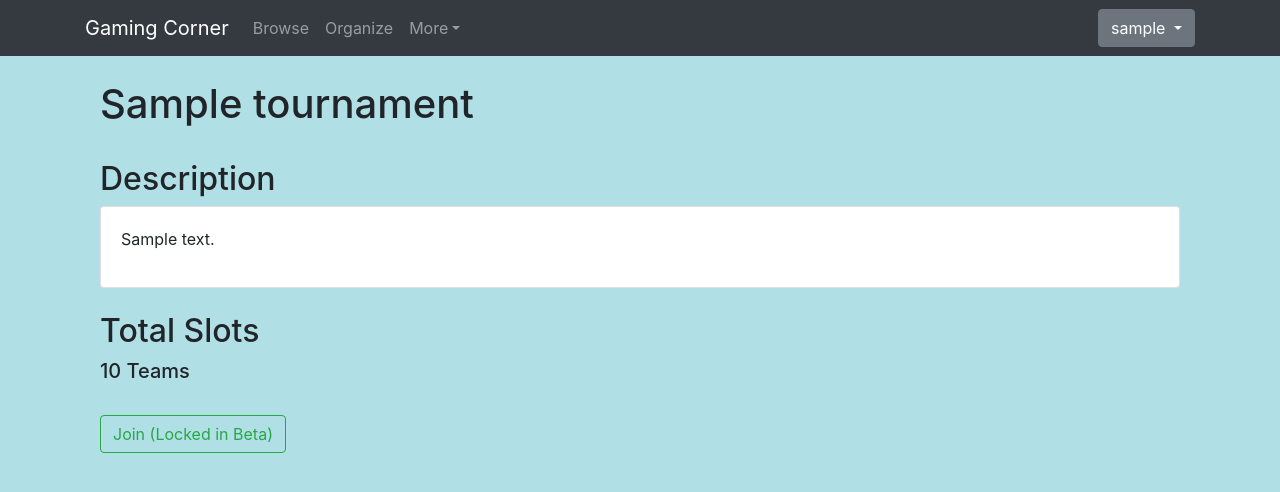
After one commit to ajju10/gaming-corner, a Django app: page /tournament/details/1/ in a window 1280 px wide. The commit adds this page. Shown: the top 492 px of the page. Run offline with Django 3.2, Linux system fonts and the light colour scheme; a user stored in the database is signed in; tables that the repository leaves empty hold one stand-in row (values such as "Sample post"); some libraries are stand-ins or nearby versions.

Commit message:
Added some css

```diff
--- a/esports/models.py
+++ b/esports/models.py
@@ -1,17 +1,17 @@
+from django.conf import settings
 from django.db import models
-from django.conf import settings
 
 User = settings.AUTH_USER_MODEL
 
 
 class Tournament(models.Model):
     name = models.CharField(max_length=30)
-    description = models.CharField(max_length=500)
+    description = models.TextField(max_length=1000)
     discipline = models.CharField(max_length=100)
     is_team = models.BooleanField(default=False)
     size = models.PositiveIntegerField()
     organizer = models.ForeignKey(User, on_delete=models.SET_NULL, null=True, default=1)
-    date_time = models.DateTimeField(auto_now_add=True)
+    date_time = models.DateTimeField(auto_now_add=True, null=True, blank=True)
 
     def __str__(self):
         return self.name
--- /dev/null
+++ b/esports/static/css/myTournaments.css
@@ -0,0 +1,4 @@
+.btn-outline-danger {
+    margin-left: 90%;
+    margin-bottom: 1%;
+}
--- /dev/null
+++ b/esports/static/js/base.js
@@ -0,0 +1,5 @@
+let profileButton = document.getElementById('profileButton');
+
+profileButton.addEventListener('click', function () {
+    alert('This feature is currently locked in Beta.');
+});
--- /dev/null
+++ b/esports/static/js/details.js
@@ -0,0 +1,11 @@
+let joinButton = document.getElementById("joinButton");
+
+joinButton.addEventListener('click', function () {
+    alert('This feature is currently locked in Beta.');
+});
+
+// let profileButton = document.getElementById('profileButton');
+//
+// profileButton.addEventListener('click', function () {
+//     alert('This feature is currently locked in Beta.');
+// });
--- a/esports/templates/base.html
+++ b/esports/templates/base.html
@@ -23,6 +23,7 @@
     <link rel="stylesheet" href="{% static 'css/login.css' %}">
     <link rel="stylesheet" href="{% static 'css/register.css' %}">
     <link rel="stylesheet" href="{% static 'css/signup.css' %}">
+    <link rel="stylesheet" href="{% static 'css/myTournaments.css' %}">
 
 </head>
 <body id="baseBody">
@@ -40,17 +41,23 @@
                 <li class="nav-item dropdown">
                     <a class="dropdown-toggle nav-link" data-toggle="dropdown" aria-expanded="false">More</a>
                     <div class="dropdown-menu" role="menu">
-                        {% if user.is_authenticated %}
-                            <a class="dropdown-item" role="presentation" href="{% url 'my_tournaments' %}">My
-                                Tournaments</a>
-                        {% endif %}
                         <a class="dropdown-item" role="presentation">Contact Us</a>
                         <a class="dropdown-item" role="presentation" href="{% url 'about' %}">About</a>
                     </div>
                 </li>
             </ul>
             {% if user.is_authenticated %}
-                <a class="btn btn-outline-secondary" role="button" href="{% url 'account_logout' %}">Sign Out</a>
+                <div class="dropdown">
+                    <button class="btn btn-secondary dropdown-toggle" type="button" id="dropdownMenuButton"
+                            data-toggle="dropdown" aria-haspopup="true" aria-expanded="false">
+                        {{ user.username }}
+                    </button>
+                    <div class="dropdown-menu" aria-labelledby="dropdownMenuButton">
+                        <a class="dropdown-item" id="profileButton" href="#">Profile (Locked in Beta)</a>
+                        <a class="dropdown-item" href="{% url 'my_tournaments' %}">My Tournaments</a>
+                        <a class="dropdown-item" href="{% url 'account_logout' %}">Logout</a>
+                    </div>
+                </div>
             {% else %}
                 <span class="navbar-text actions">
                     <a class="btn btn-outline-success" role="button" href="{% url 'account_login' %}">Sign In</a>
@@ -90,5 +97,7 @@
 <script src="https://stackpath.bootstrapcdn.com/bootstrap/4.5.0/js/bootstrap.min.js"
         integrity="sha384-OgVRvuATP1z7JjHLkuOU7Xw704+h835Lr+6QL9UvYjZE3Ipu6Tp75j7Bh/kR0JKI"
         crossorigin="anonymous"></script>
+<script src="{% static 'js/details.js' %}"></script>
+<script src="{% static 'js/base.js' %}"></script>
 </body>
 </html>
--- /dev/null
+++ b/esports/templates/details.html
@@ -0,0 +1,40 @@
+{% extends 'base.html' %}
+{% load i18n %}
+{% load static %}
+
+{% block title %}
+    Gaming Corner - Tournament Details
+{% endblock %}
+
+{% block content %}
+    {% if user.is_authenticated %}
+
+        <div class="container">
+            <div class="select2-container">
+                <h1>{{ tournament.name }}</h1><br/>
+            </div>
+            <h2>Description</h2>
+            <div class="card">
+                <div class="card-body" id="detailDescription">
+                    <p>{{ tournament.description }}</p>
+                </div>
+            </div>
+            <br/>
+            <div class="row1">
+                <h2>Total Slots</h2>
+                {% if tournament.is_team is not False %}
+                    <h5>{{ tournament.size }} Teams</h5>
+                {% else %}
+                    <h5>{{ tournament.size }} Players</h5>
+                {% endif %}
+            </div>
+            <br/>
+            <div class="button">
+                <a class="btn btn-outline-success" id="joinButton" href="#" role="button">Join (Locked in Beta)</a>
+            </div>
+        </div>
+    {% else %}
+        <h3>You must <a href="{% url 'account_login' %}">Sign In</a> first</h3>
+    {% endif %}
+
+{% endblock %}
--- a/esports/templates/home.html
+++ b/esports/templates/home.html
@@ -17,8 +17,7 @@
             {% if user.is_authenticated %}
             {% else %}
                 <div class="col-md-10 col-lg-8 col-xl-7 mx-auto">
-                    <a class="btn btn-outline-success" role="button" href="{% url 'account_signup' %}">Get
-                        Started</a>
+                    <a class="btn btn-outline-success" role="button" href="{% url 'account_signup' %}">Get Started</a>
                 </div>
             {% endif %}
         </div>
--- a/esports/templates/organize_new.html
+++ b/esports/templates/organize_new.html
@@ -14,11 +14,11 @@
         </div>
         <div class="form-group">
             <label for="validationDefault03">Game Discipline</label>
-            <input type="search" class="form-control" id="validationDefault03" placeholder="Select a discipline"
+            <input type="search" class="form-control" id="validationDefault03" placeholder="Enter the name of game"
                    name="discipline" required>
         </div>
         <div class="form-group">
-            <label for="exampleFormControlTextarea1">Description (max. 500 characters)</label>
+            <label for="exampleFormControlTextarea1">Description</label>
             <textarea class="form-control" id="exampleFormControlTextarea1" rows="3" name="description"
                       required></textarea>
         </div>
--- a/esports/urls.py
+++ b/esports/urls.py
@@ -6,8 +6,8 @@ urlpatterns = [
     path('', views.home, name='home'),
     path('about/', views.about, name='about'),
     path('organize/new/', views.organize_new, name='organize_tournament'),
-    path('my_tournaments/', views.my_tournaments, name='my_tournaments'),
-    path('my_tournaments/delete/<tournament_id>/', views.delete, name='delete'),
+    path('my-tournaments/', views.my_tournaments, name='my_tournaments'),
+    path('my-tournaments/delete/<tournament_id>/', views.delete, name='delete'),
     path('browse/', views.browse, name='browse'),
-    path('tournament/register/<tournament_id>/', views.register, name='register'),
+    path('tournament/details/<tournament_id>/', views.details, name='details'),
 ]
--- a/esports/views.py
+++ b/esports/views.py
@@ -49,7 +49,7 @@ def browse(request):
     if request.method == 'POST':
         tournament_name = request.POST['game_name']
         try:
-            query = Tournament.objects.filter(name__icontains=tournament_name)
+            query = Tournament.objects.filter(discipline__icontains=tournament_name)
         except Http404:
             query = "Not such tournament found"
         return render(request, 'browse.html', {'query': query})
@@ -59,6 +59,6 @@ def browse(request):
 
 
 @login_required
-def register(request, tournament_id):
+def details(request, tournament_id):
     tournament = Tournament.objects.get(pk=tournament_id)
-    return render(request, 'register.html', {'tournament': tournament})
+    return render(request, 'details.html', {'tournament': tournament})
```
Also changed, not shown: esports/templates/browse.html (+25 -21 lines), esports/templates/my_tournaments.html (+10 -3 lines), esports/templates/register.html (deleted, +0 -27 lines).
